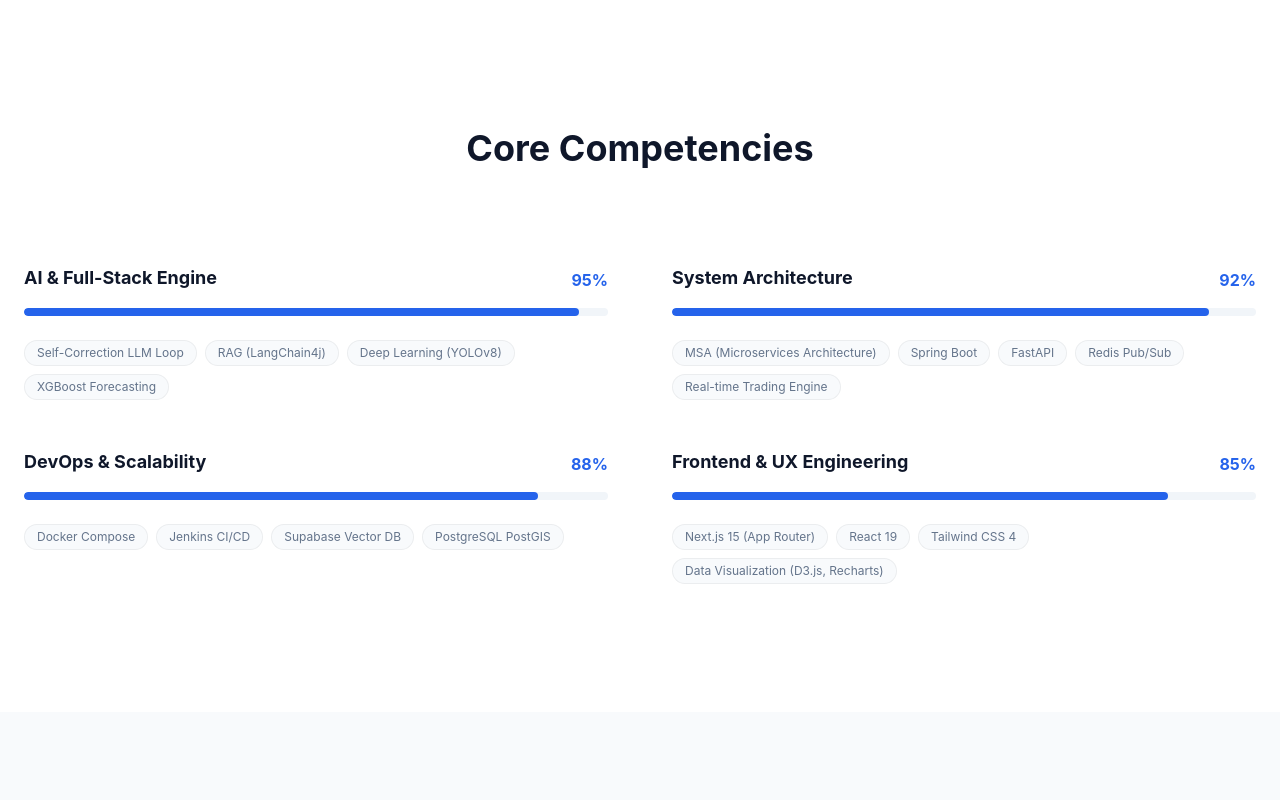
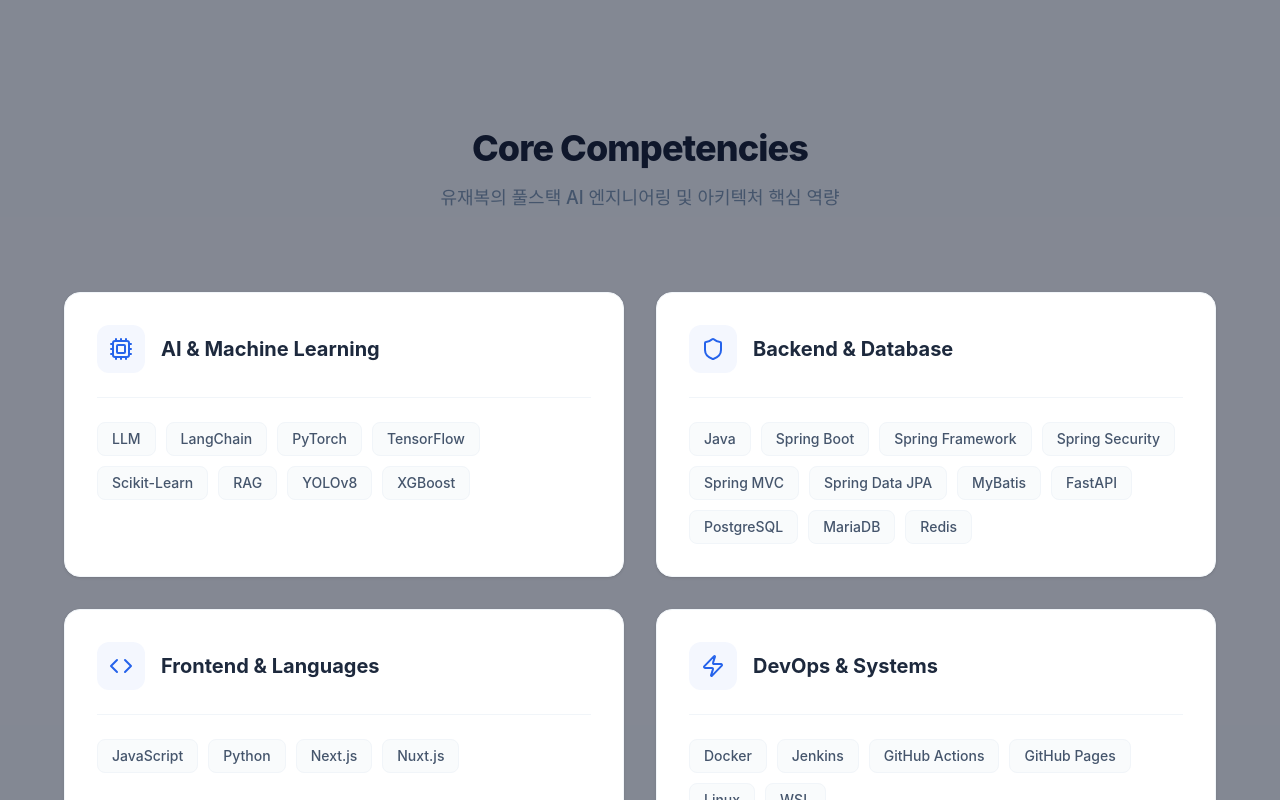
Before and after one commit to ashfortune/ghPortfolio, a React (Vite) app: page / in a window 1280 px wide. Shown: the part 800-1600 px from the top of the page. Built offline with nearby package versions, Linux system fonts and the light colour scheme.

Commit message:
feat: add AI Council project assets and redesign SkillMap section with card layout

```diff
--- a/src/App.jsx
+++ b/src/App.jsx
@@ -209,31 +209,51 @@
 
 const SkillMapSection = ({ skills }) => {
   return (
-    <section id="skills" className="py-32 bg-white">
+    <section id="skills" className="py-32 bg-slate-50/50">
       <div className="container mx-auto px-6">
-        <h2 className="text-4xl font-bold text-center mb-24 text-text-main">Core Competencies</h2>
-        <div className="grid md:grid-cols-2 gap-x-16 gap-y-12">
-          {skills.map((group, idx) => (
-            <div key={idx} className="animate-fade-in-up" style={{ animationDelay: `${idx * 100}ms` }}>
-              <div className="flex justify-between items-end mb-4">
-                <h4 className="text-lg font-bold text-text-main">{group.category}</h4>
-                <span className="text-primary font-bold">{group.level}%</span>
+        {/* 섹션 헤더 */}
+        <div className="max-w-3xl mx-auto text-center mb-20">
+          <h2 className="text-4xl font-extrabold mb-4 text-slate-900 tracking-tight">Core Competencies</h2>
+          <p className="text-slate-600 text-lg font-medium">유재복의 풀스택 AI 엔지니어링 및 아키텍처 핵심 역량</p>
         </div>
-              <div className="skill-bar-container">
+
+        {/* 스킬 그리드 카드 레이아웃 */}
+        <div className="grid md:grid-cols-2 gap-8 max-w-6xl mx-auto">
+          {skills.map((group, idx) => {
+            const Icon = group.icon;
+            return (
               <div
-                  className="skill-bar-fill animate-width"
-                  style={{ '--target-width': `${group.level}%` }}
-                ></div>
+                key={idx}
+                className="bg-white p-8 rounded-2xl border border-slate-100 shadow-sm transition-all duration-300 hover:-translate-y-2 hover:shadow-xl hover:border-primary/20 flex flex-col justify-between animate-fade-in-up"
+                style={{ animationDelay: `${idx * 150}ms` }}
+              >
+                <div>
+                  {/* 카테고리 헤더 (아이콘 + 제목) */}
+                  <div className="flex items-center gap-4 mb-6">
+                    <div className="w-12 h-12 bg-primary/5 text-primary flex items-center justify-center rounded-xl transition-colors duration-300">
+                      <Icon size={24} />
                     </div>
-              <div className="flex flex-wrap gap-2">
+                    <h4 className="text-xl font-bold text-slate-800">{group.category}</h4>
+                  </div>
+
+                  {/* 구분선 */}
+                  <div className="border-b border-slate-100 mb-6"></div>
+
+                  {/* 세부 기술 스택 리스트 */}
+                  <div className="flex flex-wrap gap-2.5">
                     {group.skills.map((skill, i) => (
-                  <span key={i} className="px-3 py-1 bg-slate-50 text-text-muted text-xs rounded-full border border-black/5">
+                      <span
+                        key={i}
+                        className="px-3.5 py-1.5 bg-slate-50/80 text-slate-600 text-sm font-medium rounded-lg border border-slate-100 hover:bg-primary/5 hover:text-primary hover:border-primary/20 transition-all duration-200 cursor-default"
+                      >
                         {skill}
                       </span>
                     ))}
                   </div>
                 </div>
-          ))}
+              </div>
+            );
+          })}
         </div>
       </div>
     </section>
--- a/src/data/projects.js
+++ b/src/data/projects.js
@@ -13,39 +13,86 @@
   Cpu,
   BarChart,
   Target,
-  Search
+  Search,
+  Users
 } from 'lucide-react';
 
 const baseUrl = import.meta.env.BASE_URL;
 
 export const coreSkills = [
   {
-    category: 'AI & Full-Stack Engine',
+    category: 'AI & Machine Learning',
     icon: Cpu,
-    skills: ['Self-Correction LLM Loop', 'RAG (LangChain4j)', 'Deep Learning (YOLOv8)', 'XGBoost Forecasting'],
-    level: 95
+    skills: ['LLM', 'LangChain', 'PyTorch', 'TensorFlow', 'Scikit-Learn', 'RAG', 'YOLOv8', 'XGBoost']
   },
   {
-    category: 'System Architecture',
+    category: 'Backend & Database',
     icon: Shield,
-    skills: ['MSA (Microservices Architecture)', 'Spring Boot', 'FastAPI', 'Redis Pub/Sub', 'Real-time Trading Engine'],
-    level: 92
+    skills: ['Java', 'Spring Boot', 'Spring Framework', 'Spring Security', 'Spring MVC', 'Spring Data JPA', 'MyBatis', 'FastAPI', 'PostgreSQL', 'MariaDB', 'Redis']
   },
   {
-    category: 'DevOps & Scalability',
-    icon: Zap,
-    skills: ['Docker Compose', 'Jenkins CI/CD', 'Supabase Vector DB', 'PostgreSQL PostGIS'],
-    level: 88
+    category: 'Frontend & Languages',
+    icon: Code,
+    skills: ['JavaScript', 'Python', 'Next.js', 'Nuxt.js']
   },
   {
-    category: 'Frontend & UX Engineering',
-    icon: Code,
-    skills: ['Next.js 15 (App Router)', 'React 19', 'Tailwind CSS 4', 'Data Visualization (D3.js, Recharts)'],
-    level: 85
+    category: 'DevOps & Systems',
+    icon: Zap,
+    skills: ['Docker', 'Jenkins', 'GitHub Actions', 'GitHub Pages', 'Linux', 'WSL']
   }
 ];
 
 export const projects = [
+  {
+    id: 'ai-council',
+    category: 'ai',
+    title: 'AI-Council',
+    icon: Users,
+    subtitle: '멀티 에이전트 기반 자율 토론 및 의사결정 플랫폼',
+    heroTagline: '단일 LLM의 편향을 넘어, 멀티 에이전트 협업으로 도출하는 최적의 의사결정',
+    heroDescription: '사업총괄(CBO)과 기술총괄(CTO) 등 상반된 관점을 가진 AI 전문가들이 LangGraph 기반으로 자율 토론(티키타카)을 펼치고, 중재자(Moderator)가 합의를 이끌어내는 고도화된 풀스택 AI 플랫폼입니다.',
+    heroBg: `${baseUrl}assets/projects/ai-council/hero-bg.png`,
+    githubUrl: 'https://github.com/ashfortune/AI-Council',
+    about: 'AI-Council은 기업의 중요한 의사결정 안건에 대해 다양한 페르소나를 가진 에이전트들이 실시간으로 토론하여 합리적인 결론을 낼 수 있도록 돕습니다. 과거 유사 이력을 RAG로 실시간 참조하며, LangGraph의 astream_events 스트리밍을 통해 사용자가 토론 과정을 투명하게 모니터링할 수 있습니다.',
+    highlights: [
+      { icon: Cpu, text: 'LangGraph 기반 Multi-Agent 토론 및 의장 중재 아키텍처' },
+      { icon: Zap, text: 'astream_events 활용 비동기 실시간 스트리밍 및 즉시 제어' },
+      { icon: Shield, text: '유사 의사결정 이력 자동 조회 RAG & Vector DB 통합' }
+    ],
+    challenges: [
+      {
+        title: '실시간 스트리밍 시 다중 에이전트 턴 제어 및 UX 유지',
+        problem: '동기적 API 호출 방식은 여러 에이전트의 복잡한 토론 과정이 끝날 때까지 대기 시간이 길어 사용자 이탈을 유발함.',
+        solution: 'FastAPI와 LangGraph의 astream_events 비동기 이벤트를 활용하여 각 에이전트가 생성하는 생각과 발화를 청크 단위로 즉시 UI에 스트리밍하고, Abort Controller를 구현해 사용자가 토론을 실시간으로 취소하고 즉시 복구할 수 있도록 하여 제어권을 보장함.'
+      }
+    ],
+    features: [
+      {
+        icon: MessageSquare,
+        title: 'LangGraph 기반 자율 토론 (Tiki-Taka Debate)',
+        description: '사업총괄(Proposer/CBO)과 기술총괄(Critic/CTO) 등 서로 다른 페르소나를 가진 에이전트들이 제안된 안건의 사업성과 기술적 실현 가능성을 두고 날카롭게 토론합니다. 프론트엔드 UI를 통해 에이전트의 역할과 지침을 자유롭게 커스텀할 수 있습니다.',
+        videoSrc: `${baseUrl}assets/projects/ai-council/ai-council.mp4`,
+        poster: `${baseUrl}assets/projects/ai-council/hero-bg.png`,
+        reverse: true
+      },
+      {
+        icon: UserCheck,
+        title: '의장(Moderator)의 자율 합의 판별 및 요약',
+        description: '토론의 흐름을 상시 모니터링하는 중재자 에이전트가 맥락을 분석하여 상호 합의 도달 여부를 판별합니다. 토론이 종료되면 최종 요약 에이전트가 구체적인 의사결정 보고서와 실현 가능한 액션 플랜을 도출합니다.',
+        videoSrc: '',
+        poster: `${baseUrl}assets/projects/ai-council/hero-bg.png`
+      }
+    ],
+    techStack: [
+      { title: "AI Framework", items: ["LangGraph", "LangChain", "FastAPI"] },
+      { title: "LLM & RAG", items: ["Google Gemini (2.5 Flash / 3.1 Flash Lite)", "Ollama (Gemma 4)", "Vector DB"] },
+      { title: "Frontend", items: ["Next.js 19", "React 19", "Tailwind CSS", "Lucide React"] },
+      { title: "DevOps & Infra", items: ["Docker Compose", "Jenkins CI/CD", "Nginx"] }
+    ],
+    team: [
+      { name: "유재복 (Ash Fortune)", role: "PM / Lead Developer / AI System Architect" }
+    ]
+  },
   {
     id: 'communikate',
     category: 'ai',
@@ -109,6 +156,88 @@
     ],
     team: [
       { name: "유재복 (Ash Fortune)", role: "Project Owner / AI Engineer / Lead Dev" }
+    ]
+  },
+  {
+    id: 'nexus',
+    category: 'web',
+    title: 'Nexus',
+    icon: Cpu,
+    subtitle: 'High-End AI & Data-Driven Startup Intelligence Platform',
+    heroTagline: 'AI 기반 상권 분석부터 기반 브랜딩까지, 성공적인 창업의 모든 것',
+    heroDescription: 'Gemma-4-31b 기반 고성능 추론, CLIP 모델을 이용한 디자인 정량적 검증, 그리고 XGBoost/CatBoost 기반의 정밀 생존 예측을 제공하는 MSA 올인원 플랫폼입니다.',
+    heroBg: `${baseUrl}assets/projects/nexus/images/hero-bg.png`,
+    githubUrl: 'https://github.com/ashfortune/nexus',
+    about: 'Nexus는 소상공인과 예비 창업자를 위한 지능형 창업 지원 플랫폼입니다. Gemma-4-31b 모델을 통해 브랜드 아이덴티티를 구축하고, CLIP 기반 Alignment Score로 디자인 품질을 정량화하며, 데이터 기반의 실질적인 사업 리스크 관리(XGBoost/CatBoost)를 지원합니다.',
+    highlights: [
+      { icon: Cpu, text: 'Gemma-4-31b 기반의 고성능 LLM 추론 파이프라인 설계' },
+      { icon: Zap, text: 'CLIP 기반 정량적 검증 수식을 통한 AI 디자인 품질 보증' },
+      { icon: Shield, text: 'KIPRIS API 연동을 통한 브랜딩 에셋의 법적 안정성 확보' }
+    ],
+    challenges: [
+      {
+        title: 'Jenkins CI/CD 자동화 및 Nginx 리버스 프록시 최적화',
+        problem: 'MSA 환경에서 다수 컨테이너 배포 시 환경 변수 누락 및 라우팅 충돌로 인한 서비스 다운타임 발생.',
+        solution: 'Jenkins 파이프라인을 통한 Secrets 중앙 관리와 Nginx Reverse Proxy 설정을 고도화하여 무중단 배포 및 안전한 외부 라우팅 구현.'
+      },
+      {
+        title: 'AI 에이전트 통제 및 팀 기술 컨벤션 유지 (PM)',
+        problem: 'AI 코딩 어시스턴트 활용 시 발생하는 코드 스타일 파편화 및 기술 병목 구간의 리소스 효율성 저하.',
+        solution: '.ai-rules.md 가이드를 수립하여 에이전트를 엄격히 통제하고, WBS 기반의 전략적 인력 배치를 통해 기술 병목을 해결하여 데드라인 내 완수.'
+      }
+    ],
+    features: [
+      {
+        icon: Search,
+        title: 'Gemma-4 기반 AI 브랜딩 파이프라인',
+        description: 'Gemma-4-31b 모델과 CLIP 알고리즘을 결합하여 로고와 키워드 간의 일치도를 정량적으로 검증합니다. KIPRIS API와 연동된 Self-Correction Loop를 통해 법적 리스크가 제거된 브랜드 에셋을 생성합니다.',
+        videoSrc: `${baseUrl}assets/projects/nexus/videos/branding-demo.mp4`,
+        poster: '',
+        reverse: true
+      },
+      {
+        icon: MapPin,
+        title: 'XGBoost 기반 정밀 상권 분석',
+        description: '서울시 25개 자치구의 공공 데이터를 XGBoost 및 CatBoost 모델로 학습하여 창업 생존 확률을 예측하고, 히트맵 기반의 상권 밀집도 분석을 제공합니다.',
+        videoSrc: `${baseUrl}assets/projects/nexus/videos/marketing-analysis.mp4`,
+        poster: ''
+      },
+      {
+        icon: Target,
+        title: '창업 비용 및 손익 시뮬레이션',
+        description: '임대료, 인건비 등 변동 상수를 적용한 정밀 시뮬레이션을 통해 창업 초기 비용을 산출하고 미래 수익성을 예측합니다.',
+        videoSrc: `${baseUrl}assets/projects/nexus/videos/simulation.mp4`,
+        poster: '',
+        reverse: true
+      },
+      {
+        icon: FileText,
+        title: '지능형 정책 매칭 및 업종 전환 가이드',
+        description: 'RAG 아키텍처를 활용해 사용자 맞춤형 정책을 추천하고, 앙상블 유사도 모델을 통해 기존 설비를 활용한 최적의 업종 전환(Pivot) 전략을 제안합니다.',
+        videoSrc: `${baseUrl}assets/projects/nexus/videos/subsidy-compliance-changing_industry.mp4`,
+        poster: ''
+      },
+      {
+        icon: LayoutDashboard,
+        title: '실시간 통합 관리 대시보드',
+        description: '매출 시계열 분석 및 고객 리뷰 감성 분석 결과를 시각화하여 사업 운영에 필요한 핵심 인사이트를 실시간으로 제공합니다.',
+        videoSrc: `${baseUrl}assets/projects/nexus/videos/dashboard.mp4`,
+        poster: '',
+        reverse: true
+      }
+    ],
+    techStack: [
+      { title: "AI & ML Engine", items: ["Gemma-4-31b (Gemini API)", "XGBoost", "CatBoost", "CLIP Model"] },
+      { title: "Backend (MSA)", items: ["Spring Boot 3.3", "FastAPI", "JPA", "pgvector"] },
+      { title: "Frontend", items: ["Next.js 16", "React 19", "Tailwind CSS", "Lucide React"] },
+      { title: "DevOps & Infra", items: ["Nginx (Reverse Proxy)", "Jenkins", "GitHub Actions", "Docker Compose"] }
+    ],
+    team: [
+      { name: "유재복 (PM)", role: "MSA 아키측쳐 설계, AI 브랜딩/인프라 구축, CI/CD 자동화" },
+      { name: "탁유제 (PL)", role: "상권 분석 쿼리, 모델 학습 및 검증, WBS 관리" },
+      { name: "문광명 (DEV)", role: "인증 시스템, 커뮤니티, 전문가 매칭 구축" },
+      { name: "최지원 (DEV)", role: "공공 데이터 수집 및 가공, 테스트 케이스(TC) 작성" },
+      { name: "강민재 (DEV)", role: "매출 시계열 분석 AI, 대시보드 시각화" }
     ]
   },
   {
@@ -445,87 +574,5 @@
     team: [
       { name: "유재복 (Ashfortune)", role: "Data Analysis / ML Modeling" }
     ]
-  },
-  {
-    id: 'nexus',
-    category: 'web',
-    title: 'Nexus',
-    icon: Cpu,
-    subtitle: 'High-End AI & Data-Driven Startup Intelligence Platform',
-    heroTagline: 'AI 기반 상권 분석부터 기반 브랜딩까지, 성공적인 창업의 모든 것',
-    heroDescription: 'Gemma-4-31b 기반 고성능 추론, CLIP 모델을 이용한 디자인 정량적 검증, 그리고 XGBoost/CatBoost 기반의 정밀 생존 예측을 제공하는 MSA 올인원 플랫폼입니다.',
-    heroBg: `${baseUrl}assets/projects/nexus/images/hero-bg.png`,
-    githubUrl: 'https://github.com/ashfortune/nexus',
-    about: 'Nexus는 소상공인과 예비 창업자를 위한 지능형 창업 지원 플랫폼입니다. Gemma-4-31b 모델을 통해 브랜드 아이덴티티를 구축하고, CLIP 기반 Alignment Score로 디자인 품질을 정량화하며, 데이터 기반의 실질적인 사업 리스크 관리(XGBoost/CatBoost)를 지원합니다.',
-    highlights: [
-      { icon: Cpu, text: 'Gemma-4-31b 기반의 고성능 LLM 추론 파이프라인 설계' },
-      { icon: Zap, text: 'CLIP 기반 정량적 검증 수식을 통한 AI 디자인 품질 보증' },
-      { icon: Shield, text: 'KIPRIS API 연동을 통한 브랜딩 에셋의 법적 안정성 확보' }
-    ],
-    challenges: [
-      {
-        title: 'Jenkins CI/CD 자동화 및 Nginx 리버스 프록시 최적화',
-        problem: 'MSA 환경에서 다수 컨테이너 배포 시 환경 변수 누락 및 라우팅 충돌로 인한 서비스 다운타임 발생.',
-        solution: 'Jenkins 파이프라인을 통한 Secrets 중앙 관리와 Nginx Reverse Proxy 설정을 고도화하여 무중단 배포 및 안전한 외부 라우팅 구현.'
-      },
-      {
-        title: 'AI 에이전트 통제 및 팀 기술 컨벤션 유지 (PM)',
-        problem: 'AI 코딩 어시스턴트 활용 시 발생하는 코드 스타일 파편화 및 기술 병목 구간의 리소스 효율성 저하.',
-        solution: '.ai-rules.md 가이드를 수립하여 에이전트를 엄격히 통제하고, WBS 기반의 전략적 인력 배치를 통해 기술 병목을 해결하여 데드라인 내 완수.'
-      }
-    ],
-    features: [
-      {
-        icon: Search,
-        title: 'Gemma-4 기반 AI 브랜딩 파이프라인',
-        description: 'Gemma-4-31b 모델과 CLIP 알고리즘을 결합하여 로고와 키워드 간의 일치도를 정량적으로 검증합니다. KIPRIS API와 연동된 Self-Correction Loop를 통해 법적 리스크가 제거된 브랜드 에셋을 생성합니다.',
-        videoSrc: `${baseUrl}assets/projects/nexus/videos/branding-demo.mp4`,
-        poster: '',
-        reverse: true
-      },
-      {
-        icon: MapPin,
-        title: 'XGBoost 기반 정밀 상권 분석',
-        description: '서울시 25개 자치구의 공공 데이터를 XGBoost 및 CatBoost 모델로 학습하여 창업 생존 확률을 예측하고, 히트맵 기반의 상권 밀집도 분석을 제공합니다.',
-        videoSrc: `${baseUrl}assets/projects/nexus/videos/marketing-analysis.mp4`,
-        poster: ''
-      },
-      {
-        icon: Target,
-        title: '창업 비용 및 손익 시뮬레이션',
-        description: '임대료, 인건비 등 변동 상수를 적용한 정밀 시뮬레이션을 통해 창업 초기 비용을 산출하고 미래 수익성을 예측합니다.',
-        videoSrc: `${baseUrl}assets/projects/nexus/videos/simulation.mp4`,
-        poster: '',
-        reverse: true
-      },
-      {
-        icon: FileText,
-        title: '지능형 정책 매칭 및 업종 전환 가이드',
-        description: 'RAG 아키텍처를 활용해 사용자 맞춤형 정책을 추천하고, 앙상블 유사도 모델을 통해 기존 설비를 활용한 최적의 업종 전환(Pivot) 전략을 제안합니다.',
-        videoSrc: `${baseUrl}assets/projects/nexus/videos/subsidy-compliance-changing_industry.mp4`,
-        poster: ''
-      },
-      {
-        icon: LayoutDashboard,
-        title: '실시간 통합 관리 대시보드',
-        description: '매출 시계열 분석 및 고객 리뷰 감성 분석 결과를 시각화하여 사업 운영에 필요한 핵심 인사이트를 실시간으로 제공합니다.',
-        videoSrc: `${baseUrl}assets/projects/nexus/videos/dashboard.mp4`,
-        poster: '',
-        reverse: true
-      }
-    ],
-    techStack: [
-      { title: "AI & ML Engine", items: ["Gemma-4-31b (Gemini API)", "XGBoost", "CatBoost", "CLIP Model"] },
-      { title: "Backend (MSA)", items: ["Spring Boot 3.3", "FastAPI", "JPA", "pgvector"] },
-      { title: "Frontend", items: ["Next.js 16", "React 19", "Tailwind CSS", "Lucide React"] },
-      { title: "DevOps & Infra", items: ["Nginx (Reverse Proxy)", "Jenkins", "GitHub Actions", "Docker Compose"] }
-    ],
-    team: [
-      { name: "유재복 (PM)", role: "MSA 아키텍처 설계, AI 브랜딩/인프라 구축, CI/CD 자동화" },
-      { name: "탁유제 (PL)", role: "상권 분석 쿼리, 모델 학습 및 검증, WBS 관리" },
-      { name: "문광명 (DEV)", role: "인증 시스템, 커뮤니티, 전문가 매칭 구축" },
-      { name: "최지원 (DEV)", role: "공공 데이터 수집 및 가공, 테스트 케이스(TC) 작성" },
-      { name: "강민재 (DEV)", role: "매출 시계열 분석 AI, 대시보드 시각화" }
-    ]
   }
 ];
```
Also changed, not shown: public/assets/projects/ai-council/hero-bg.png (added), 1 other file (tests, documents, lock files or other folders). Lines whose indentation alone changed are shown as unchanged.
